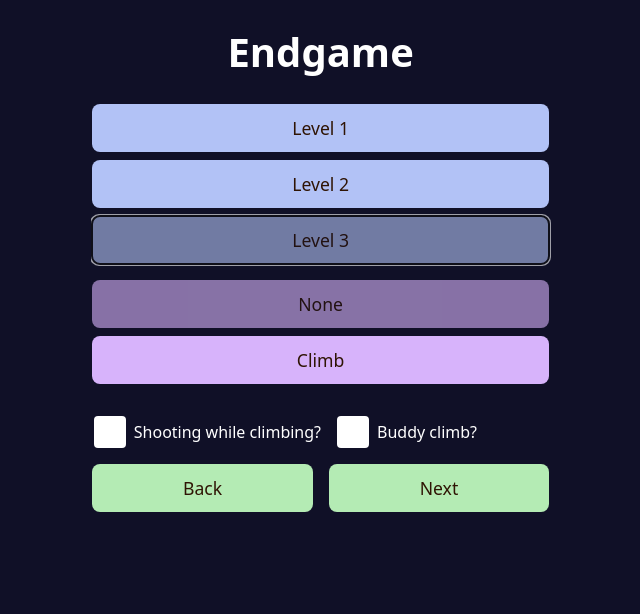
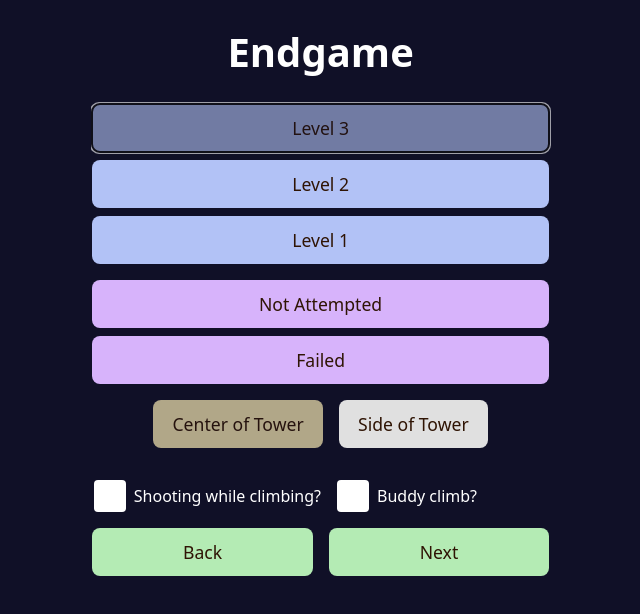
Before and after one commit to RileyGoodXYZ/BreadCompetition, a React (Vite) app: page /endgame in a window 1280 px wide. Both pictures are taken after a click on the button "Level 3". Shown: the top 614 px of the page, without its empty margins (321-961 px from the left). Built offline with nearby package versions, Linux system fonts and the light colour scheme.

Commit message:
fixes and improvements

```diff
--- a/src/Endgame.tsx
+++ b/src/Endgame.tsx
@@ -6,30 +6,47 @@ import { useNavigate } from 'react-router-dom';
 
 function Endgame() {
   const savedClimb = localStorage.getItem('endgame_climb') ?? 'None';
-  const initialClimbStatus: 'None' | 'Climb' = savedClimb === 'None' ? 'None' : 'Climb';
+  const savedClimbType = localStorage.getItem('endgame_climb_type') ?? 'Center';
+  const initialClimbStatus: 'None' | 'Failed' | 'Success' = savedClimb === 'None' ? 'None' : (savedClimb === 'Failed' ? 'Failed' : 'Success');
   const initialClimbLevel: 'Level 1' | 'Level 2' | 'Level 3' | null =
     savedClimb === 'Level 1' || savedClimb === 'Level 2' || savedClimb === 'Level 3' ? savedClimb : null;
-  const [climbStatus, setClimbStatus] = useState<'None' | 'Climb'>(initialClimbStatus);
+  const [climbStatus, setClimbStatus] = useState<'None' | 'Failed' | 'Success'>(initialClimbStatus);
   const [climbLevel, setClimbLevel] = useState<'Level 1' | 'Level 2' | 'Level 3' | null>(initialClimbLevel);
+  const [climbType, setClimbType] = useState<'Center' | 'Side'>(savedClimbType === 'Side' ? 'Side' : 'Center');
   const [shootWhileClimb, setShootWhileClimb] = useState<boolean>(localStorage.getItem('endgame_shoot_while_climb') === 'true');
   const [buddyClimb, setBuddyClimb] = useState<boolean>(localStorage.getItem('endgame_buddy_climb') === 'true');
   const navigate = useNavigate();
 
-  const persistClimb = (nextStatus: 'None' | 'Climb', nextLevel: 'Level 1' | 'Level 2' | 'Level 3' | null) => {
-    const finalValue = nextStatus === 'None' ? 'None' : (nextLevel ?? 'Climb');
+  const persistClimb = (nextStatus: 'None' | 'Failed' | 'Success', nextLevel: 'Level 1' | 'Level 2' | 'Level 3' | null, nextType: 'Center' | 'Side') => {
+    let finalValue = 'None';
+    if (nextStatus === 'Success') {
+      finalValue = nextLevel ?? 'None';
+    } else if (nextStatus === 'Failed') {
+      finalValue = 'Failed';
+    }
     localStorage.setItem('endgame_climb', finalValue);
     localStorage.setItem('endgame_climb_status', nextStatus);
     localStorage.setItem('endgame_climb_level', nextLevel ?? '');
+    localStorage.setItem('endgame_climb_type', nextType);
   };
 
-  const handleStatusSelect = (status: 'None' | 'Climb') => {
+  const handleStatusSelect = (status: 'None' | 'Failed' | 'Success') => {
     setClimbStatus(status);
-    persistClimb(status, climbLevel);
+    if (status !== 'Success') {
+      setClimbLevel(null);
+    }
+    persistClimb(status, status === 'Success' ? climbLevel : null, climbType);
   };
 
-  const handleLevelSelect = (level: 'Level 1' | 'Level 2' | 'Level 3') => {
+  const handleLevelSelect = (level: 'Level 1' | 'Level 2' | 'Level 3' | null) => {
     setClimbLevel(level);
-    persistClimb(climbStatus, level);
+    setClimbStatus('Success');
+    persistClimb('Success', level, climbType);
+  };
+
+  const handleClimbTypeSelect = (type: 'Center' | 'Side') => {
+    setClimbType(type);
+    persistClimb(climbStatus, climbLevel, type);
   };
 
   return (
@@ -43,16 +60,24 @@ function Endgame() {
 
 
       <div style={{ marginBottom: '1rem', display: 'flex', flexDirection: 'column', justifyContent: 'center', gap: '0.5rem', width: '100%' }}>
-        <button style={{ background:'#b2c2f6', opacity: climbLevel === "Level 1" ? 0.6 : 1, color: '#2f1404' }} onClick={() => handleLevelSelect('Level 1')}>Level 1</button>
-        <button style={{ background:'#b2c2f6', opacity: climbLevel === "Level 2" ? 0.6 : 1, color: '#2f1404' }} onClick={() => handleLevelSelect('Level 2')}>Level 2</button>
-        <button style={{ background:'#b2c2f6', opacity: climbLevel === "Level 3" ? 0.6 : 1, color: '#2f1404' }} onClick={() => handleLevelSelect('Level 3')}>Level 3</button>
+        <button style={{ background:'#b2c2f6', opacity: climbLevel === "Level 3" && climbStatus === 'Success' ? 0.6 : 1, color: '#2f1404' }} onClick={() => handleLevelSelect('Level 3')}>Level 3</button>
+        <button style={{ background:'#b2c2f6', opacity: climbLevel === "Level 2" && climbStatus === 'Success' ? 0.6 : 1, color: '#2f1404' }} onClick={() => handleLevelSelect('Level 2')}>Level 2</button>
+        <button style={{ background:'#b2c2f6', opacity: climbLevel === "Level 1" && climbStatus === 'Success' ? 0.6 : 1, color: '#2f1404' }} onClick={() => handleLevelSelect('Level 1')}>Level 1</button>
       </div>
 
 
       <div style={{ marginBottom: '1rem', display: 'flex', flexDirection: 'column', justifyContent: 'center', gap: '0.5rem', width: '100%' }}>
-        <button style={{ background:'#d7b3fb', opacity: climbStatus === "None" ? 0.6 : 1, color: '#2f1404' }} onClick={() => handleStatusSelect('None')}>None</button>
-        <button style={{ background:'#d7b3fb', opacity: climbStatus === "Climb" ? 0.6 : 1, color: '#2f1404' }} onClick={() => handleStatusSelect('Climb')}>Climb</button>
+        <button style={{ background:'#d7b3fb', opacity: climbStatus === "None" ? 0.6 : 1, color: '#2f1404' }} onClick={() => handleStatusSelect('None')}>Not Attempted</button>
+        <button style={{ background:'#d7b3fb', opacity: climbStatus === "Failed" ? 0.6 : 1, color: '#2f1404' }} onClick={() => handleStatusSelect('Failed')}>Failed</button>
       </div>
+
+      {/* Climb type selection (only on success) */}
+      {climbStatus === 'Success' && climbLevel && (
+        <div style={{ marginBottom: '1rem', display: 'flex', flexDirection: 'row', justifyContent: 'center', gap: '1rem', width: '100%' }}>
+          <button style={{ background: climbType === 'Center' ? '#f6e7b2' : '#e0e0e0', color: '#2f1404', opacity: climbType === 'Center' ? 0.7 : 1 }} onClick={() => handleClimbTypeSelect('Center')}> Center of Tower</button>
+          <button style={{ background: climbType === 'Side' ? '#f6e7b2' : '#e0e0e0', color: '#2f1404', opacity: climbType === 'Side' ? 0.7 : 1 }} onClick={() => handleClimbTypeSelect('Side')}>Side of Tower</button>
+        </div>
+      )}
 
       {/* Checkbox */}
       <div style={{ display: "flex", flexDirection: "row", alignItems: "center", justifyContent: "center", marginTop: "1rem", flexWrap: 'wrap', gap: '1rem' }}>
--- a/src/Prematch.css
+++ b/src/Prematch.css
@@ -1,3 +1,6 @@
+.flipped-image {
+    transform: scaleX(-1);
+}
 .mainContainer{
     margin: 0 0;
     padding: 0rem;
@@ -108,7 +111,7 @@
 }
 
 .container2.flipped {
-    translate: 260px -250px;
+    translate: 340px -250px;
 }
 
 .prematchNext {
--- a/src/Prematch.tsx
+++ b/src/Prematch.tsx
@@ -15,8 +15,6 @@ function Prematch() {
     setAlliance(nextAlliance);
     localStorage.setItem('prematch_alliance', nextAlliance);
   };
-
-
 
   return (
     <div className="mainContainer">
@@ -53,14 +51,13 @@ function Prematch() {
             const nextOrient = orient === "Normal" ? "Flipped" : "Normal";
             setOrient(nextOrient);
             localStorage.setItem('prematch_orient', nextOrient);
-          }} data-orient={orient}>
+          }}>
             ORIENTATION
-
-
           </button>
           <button
             className='alliance'
             onClick={toggleAlliance}
+            data-orient={orient}
             style={{
               backgroundColor: alliance === "Red" ? 'rgb(203, 58, 58)' : 'rgb(53, 53, 176)',
               borderColor: alliance === "Red" ? 'rgb(129, 33, 33)' : 'rgb(32, 32, 90)',
@@ -70,11 +67,13 @@ function Prematch() {
           </button>
           <div>
             <img
-              src={image} alt="rebuiltField.png"
+              src={image}
+              alt="rebuiltField.png"
+              className={orient === "Flipped" ? "flipped-image" : ""}
             />
           </div>
         </div>
-        <div className={`container2 ${orient === "Flipped" ? "flipped" : ""}`}>
+        <div className={`container2 ${alliance === "Blue" ? "flipped" : ""}`}>
           <button className='position1' onClick={() => {
             setPosition("1");
             localStorage.setItem('prematch_position', "1");
```
